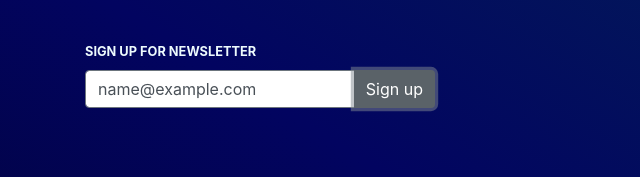
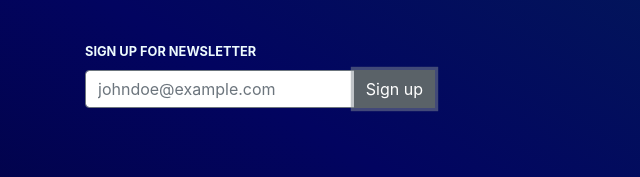
Before and after one commit to satnamsvirdi/relation, a plain HTML site: page index.html in a window 1280 px wide. Both pictures are taken after typing "name@example.com" into the empty fields and a click on the button "Sign up". Shown: the part 2554-2731 px from the top of the page, 0-640 px from the left. Drawn offline with Linux system fonts and the light colour scheme.

Commit message:
Add newsletter form validation

```diff
--- a/index.html
+++ b/index.html
@@ -532,24 +532,34 @@
                 Sign up for Newsletter
               </small>
             </div>
-            <form action="javascript:void(0)">
-              <div class="input-group mb-4">
+            <form
+              action="javascript:void(0)"
+              method="POST"
+              class="needs-validation"
+              novalidate
+            >
+              <div class="input-group has-validation mb-4">
                 <input
                   type="email"
+                  id="newsletter-input"
                   class="form-control border-secondary"
                   placeholder="johndoe@example.com"
                   aria-label="Enter your email for newsletter"
                   arai-describedby="button-addon"
+                  required
                 />
                 <div class="input-group-append">
                   <button
                     class="btn btn-secondary border-0"
                     type="submit"
-                    id="button-addon"
+                    id="button-addon newsletter-btn"
                   >
                     Sign up
                   </button>
                 </div>
+
+                <div class="valid-feedback">Perfect</div>
+                <div class="invalid-feedback">Enter a valid email please</div>
               </div>
             </form>
           </div>
@@ -758,11 +768,13 @@
         if (el[0].intersectionRatio > 0) {
           el[0].target.style.animation = `2s cubic-bezier(0,.96,.8,1.01) fadeInUp`;
         } else {
-          el[0].target.style.animation = none;
+          el[0].target.style.animation = "none";
         }
       });
 
       observer.observe(animatedEl);
     </script>
+
+    <script src="/script.js" defer></script>
   </body>
 </html>
--- /dev/null
+++ b/script.js
@@ -0,0 +1,33 @@
+(function () {
+	"use strict";
+	window.addEventListener(
+		"load",
+		function () {
+			var forms = document.getElementsByClassName("needs-validation");
+			var validation = Array.prototype.filter.call(forms, function (
+				form
+			) {
+				form.addEventListener(
+					"submit",
+					function (event) {
+						if (form.checkValidity() === false) {
+							event.preventDefault();
+							event.stopPropagation();
+						}
+						form.classList.add("was-validated");
+						if (form.checkValidity() === true) {
+							alert(
+								`Congratulations! You are successfully subscribed to our newsletter!`
+							);
+							event.preventDefault();
+							form.reset();
+							form.classList.remove("was-validated");
+						}
+					},
+					false
+				);
+			});
+		},
+		false
+	);
+})();
```
